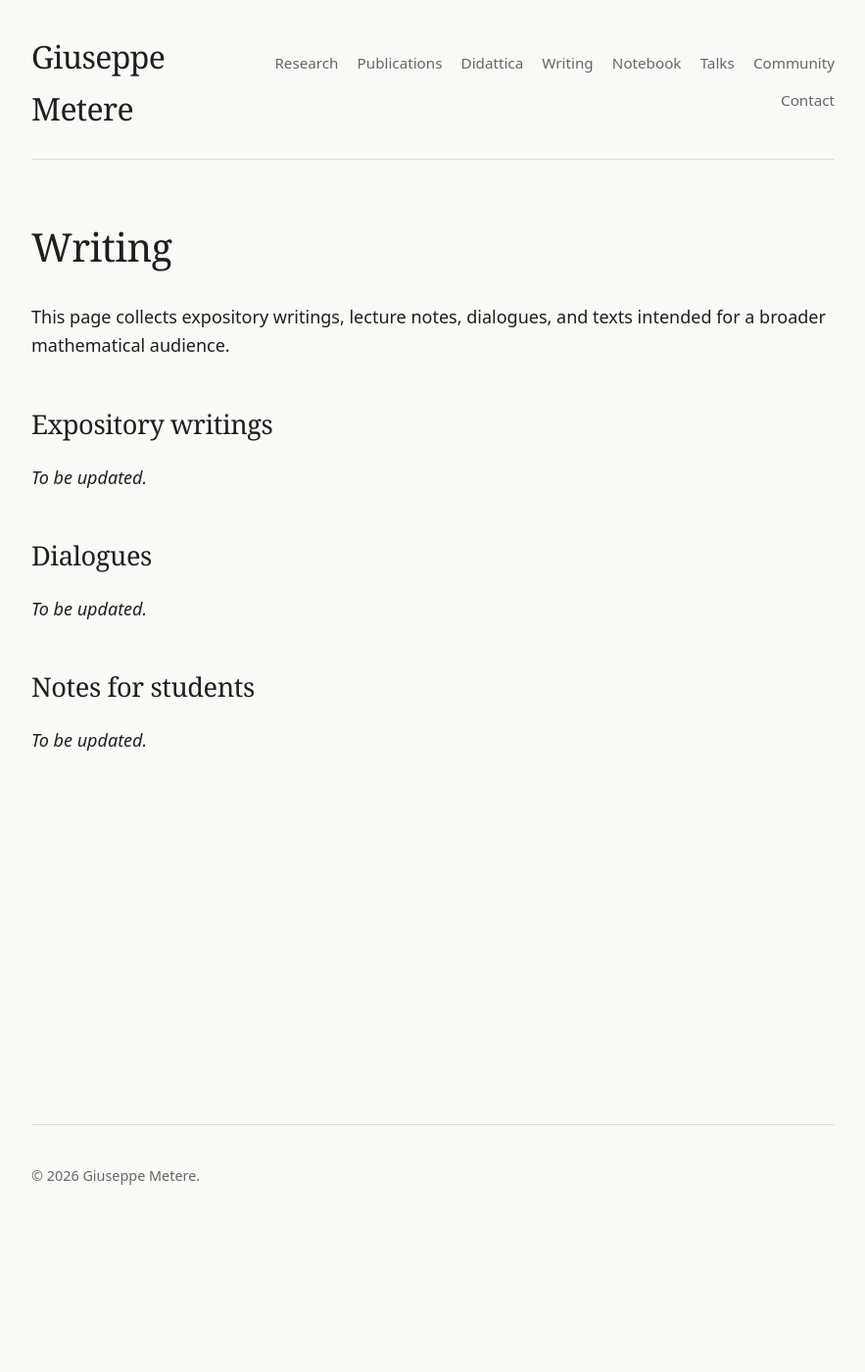
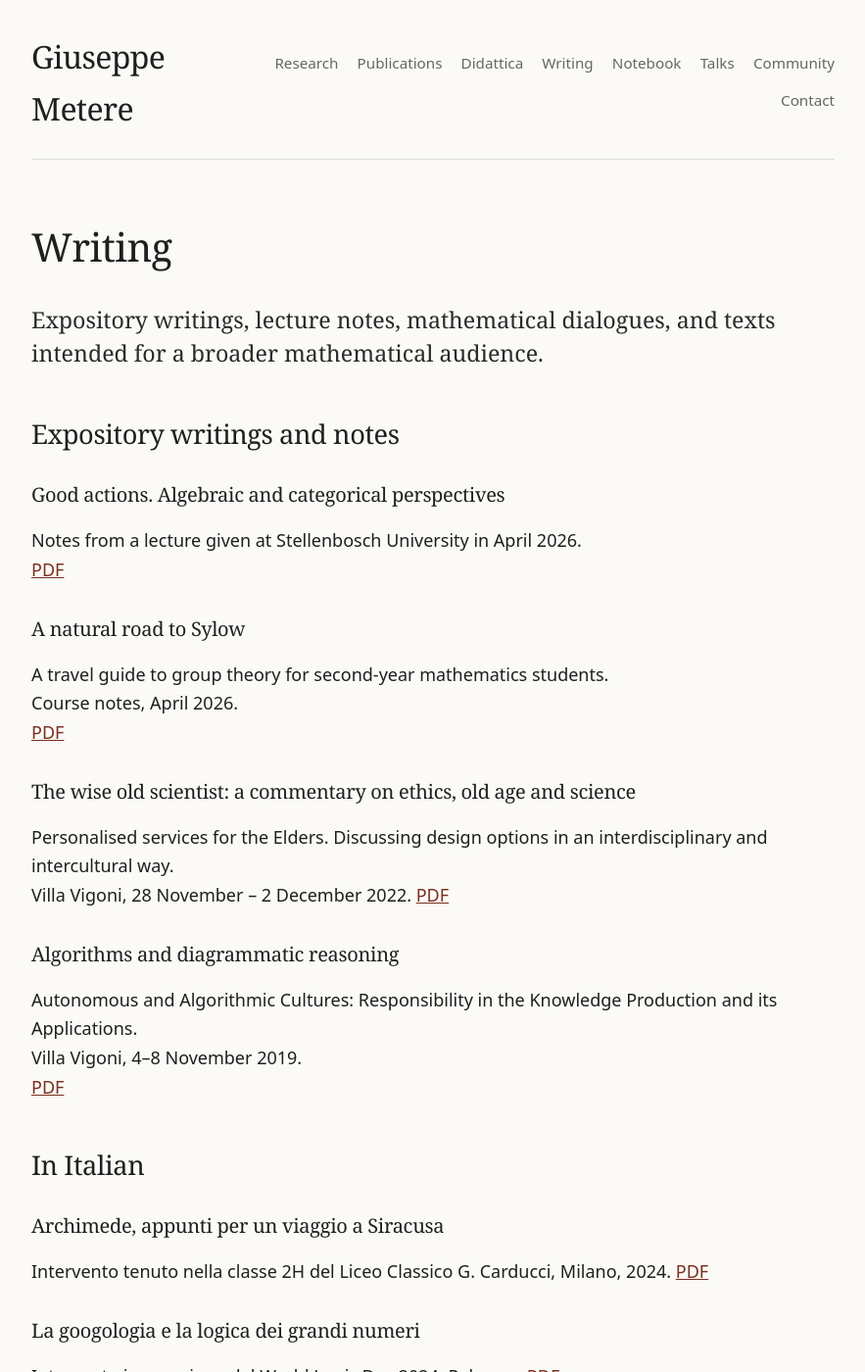
Before and after one commit to gmetere/gmetere.github.io, a Jekyll site: the page built from writing.md, in a window 1280 px wide and 1400 px high. Shown: the whole window at 98% size, without its empty margins (198-1081 px from the left). Built offline with Jekyll 4.4.1, drawn with Linux system fonts in a browser that asks for light colours; some of the changed text lies outside the part shown.

Commit message:
Update writing.md

```diff
--- a/writing.md
+++ b/writing.md
@@ -4,17 +4,63 @@ title: Writing
 permalink: /writing/
 ---
 
-This page collects expository writings, lecture notes, dialogues, and
-texts intended for a broader mathematical audience.
+<p class="lead">
+Expository writings, lecture notes, mathematical dialogues, and texts
+intended for a broader mathematical audience.
+</p>
 
-## Expository writings
+## Expository writings and notes
 
-_To be updated._
+### Good actions. Algebraic and categorical perspectives
 
-## Dialogues
+Notes from a lecture given at Stellenbosch University in April 2026.
+[PDF](/actions.pdf)
 
-_To be updated._
+### A natural road to Sylow
 
-## Notes for students
+A travel guide to group theory for second-year mathematics students.
+Course notes, April 2026.
+[PDF](/sylow.pdf)
 
-_To be updated._
+### The wise old scientist: a commentary on ethics, old age and science
+
+Personalised services for the Elders. Discussing design options in an
+interdisciplinary and intercultural way.
+Villa Vigoni, 28 November – 2 December 2022.
+[PDF](/vigoni2022.pdf)
+
+
+### Algorithms and diagrammatic reasoning
+
+Autonomous and Algorithmic Cultures: Responsibility in the Knowledge
+Production and its Applications.
+Villa Vigoni, 4–8 November 2019.
+[PDF](/villa_vigoni.pdf)
+
+## In Italian
+
+### Archimede, appunti per un viaggio a Siracusa
+
+Intervento tenuto nella classe 2H del Liceo Classico G. Carducci, Milano,
+2024.
+[PDF](/archimede.pdf)
+
+### La googologia e la logica dei grandi numeri
+
+Intervento in occasione del World Logic Day 2024, Palermo.
+[PDF](/googology.pdf)
+
+
+### C'è un'età per la scienza?
+
+Viaggio alla scoperta del rapporto tra attività di ricerca e
+invecchiamento.
+Pubblicato in *Dalla Società della Scienza*, Palermo University Press,
+2025.
+[PDF](/Ricerca%20e%20invecchiamento.pdf)
+
+### Un invito all'algebra categoriale
+
+Seminario di Dipartimento, Università degli Studi di Palermo,
+8 June 2022.
+[PDF](/invito.pdf)
```
